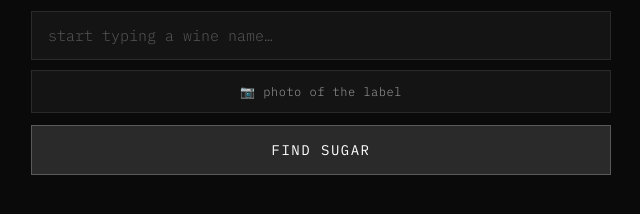
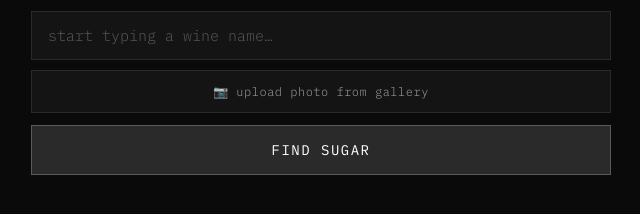
Before and after one commit to annabur12/brutus-dev, a website: page index.html in a window 1280 px wide. Shown: the part 246-460 px from the top of the page, 319-959 px from the left. Drawn offline with Linux system fonts and the light colour scheme.

Commit message:
Update index.html

```diff
--- a/index.html
+++ b/index.html
@@ -135,7 +135,7 @@ const T = {
         sources:'SOURCES BY PRIORITY', primary:'FIGURE FROM HERE',
         batches:'by vintage / disgorgement', catBy:'category set by final RS',
         versions:'DIFFERENT WINES UNDER THIS NAME — CHOOSE ONE',
-        photo:'📷 photo of the label', reading:'reading the label',
+        photo:'📷 upload photo from gallery', reading:'reading the label',
         more:'show more', less:'show less', copy:'copy result', copied:'copied ✓',
         refresh:'↻ refresh data', cachedNote:'saved result',
         newSearch:'✕ clear',
@@ -149,7 +149,7 @@ const T = {
         sources:'ИСТОЧНИКИ ПО ПРИОРИТЕТУ', primary:'ИСТОЧНИК ЦИФРЫ',
         batches:'по винтажам / дегоржажу', catBy:'категория — по итоговому RS',
         versions:'РАЗНЫЕ ВИНА ПОД ЭТИМ НАЗВАНИЕМ — ВЫБЕРИТЕ НУЖНОЕ',
-        photo:'📷 фото этикетки', reading:'читаю этикетку',
+        photo:'📷 загрузить фото из галереи', reading:'читаю этикетку',
         more:'подробнее', less:'свернуть', copy:'копировать результат', copied:'скопировано ✓',
         refresh:'↻ обновить данные', cachedNote:'сохранённый результат',
         newSearch:'✕ очистить',
@@ -163,7 +163,7 @@ const T = {
         sources:'QUELLEN NACH PRIORITÄT', primary:'QUELLE DER ZAHL',
         batches:'nach Jahrgang / Degorgierung', catBy:'Kategorie nach finalem RS',
         versions:'VERSCHIEDENE WEINE UNTER DIESEM NAMEN — BITTE WÄHLEN',
-        photo:'📷 Foto des Etiketts', reading:'lese das Etikett',
+        photo:'📷 Foto aus der Galerie laden', reading:'lese das Etikett',
         more:'mehr anzeigen', less:'weniger', copy:'Ergebnis kopieren', copied:'kopiert ✓',
         refresh:'↻ Daten aktualisieren', cachedNote:'gespeichertes Ergebnis',
         newSearch:'✕ leeren',
@@ -274,7 +274,7 @@ $('fileInput').addEventListener('change',()=>{
   r.onload=()=>{
     const img=new Image();
     img.onload=()=>{
-      const MAX=1200;
+      const MAX=1400;
       let w=img.width, h=img.height;
       if(w>MAX||h>MAX){ const k=Math.min(MAX/w,MAX/h); w=Math.round(w*k); h=Math.round(h*k); }
       const c=document.createElement('canvas'); c.width=w; c.height=h;
```
